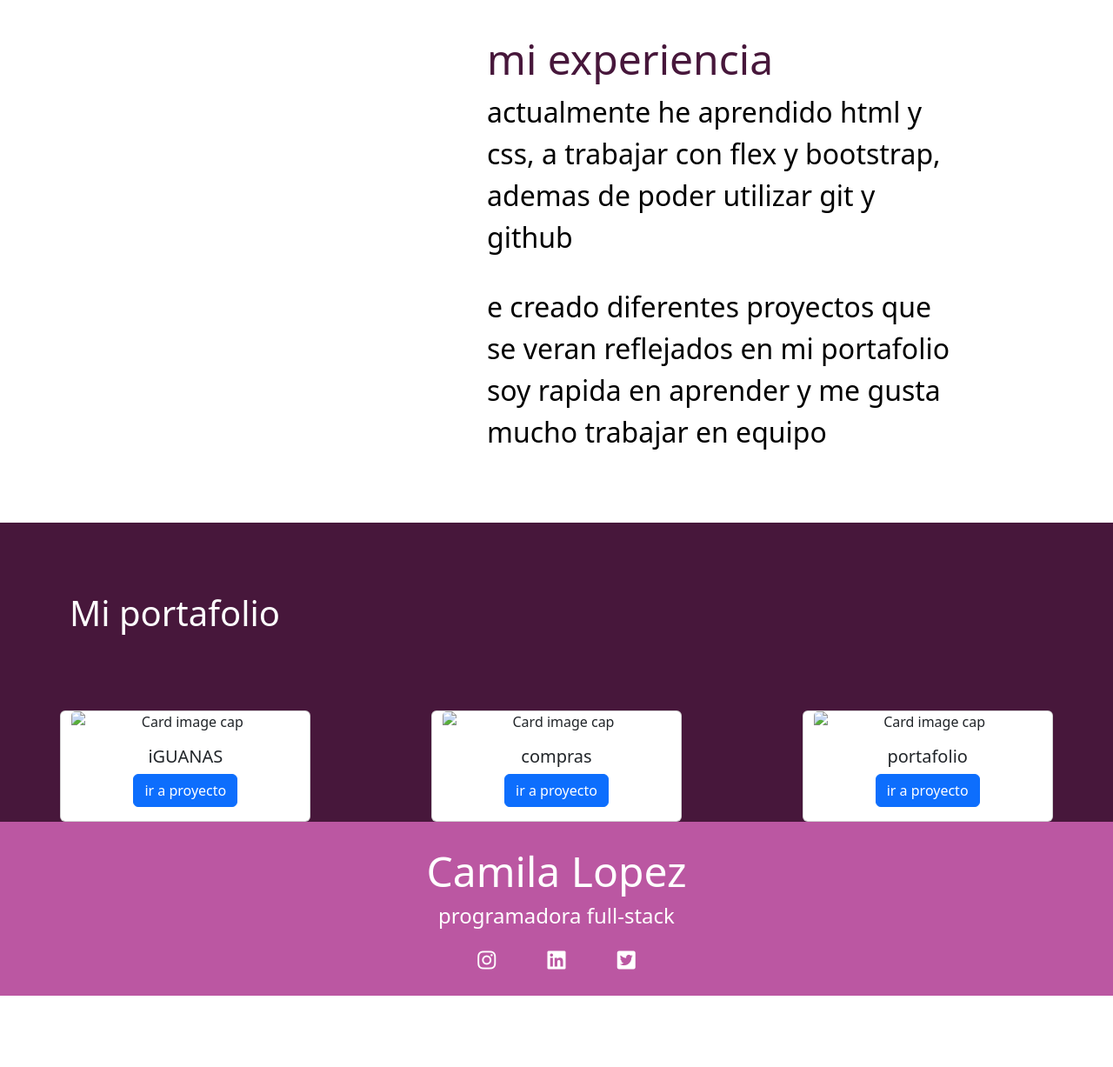
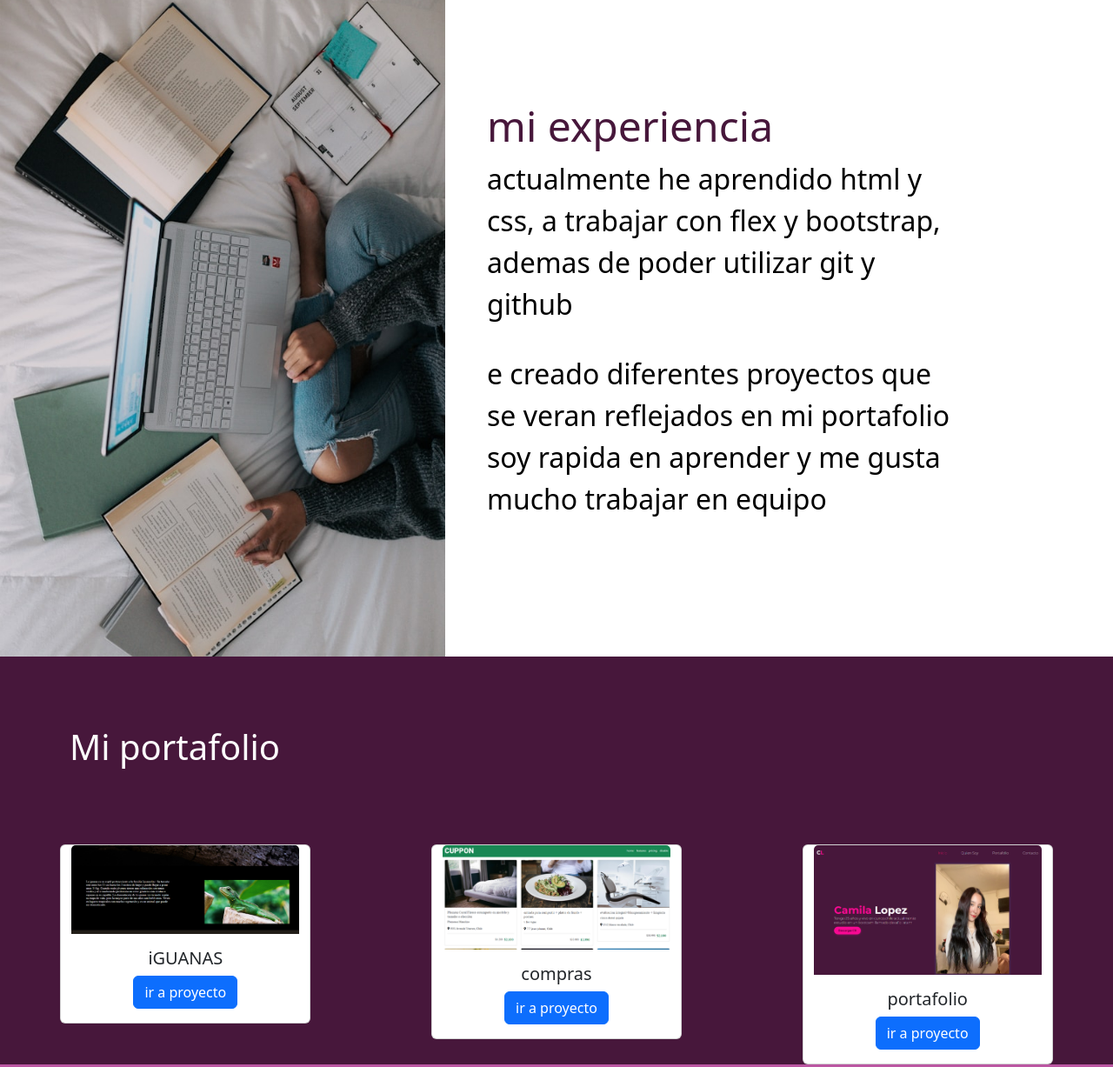
Before and after one commit to camilaLopez707/portafolio2, a plain HTML site: page index.html in a window 1280 px wide. Shown: the part 809-2036 px from the top of the page at 87% size. Before the commit the page ends 1954 px from the top, so only its background shows below. Drawn offline with nearby package versions, Linux system fonts and the light colour scheme; files that its build step writes are made by us from their sources.

Commit message:
cambios2

```diff
--- a/index.html
+++ b/index.html
@@ -3,7 +3,7 @@
 <head>
     <meta charset="UTF-8">
     <meta name="viewport" content="width=device-width, initial-scale=1.0">
-    <link rel="stylesheet" href="./css/style.css">
+    <link rel="stylesheet" href="./assent/css/style.css">
     <title>portafolio</title>
     <link rel="stylesheet" href="https://use.fontawesome.com/releases/v6.1.1/css/all.css">
     <link href="https://cdn.jsdelivr.net/npm/bootstrap@5.3.3/dist/css/bootstrap.min.css" rel="stylesheet" >
@@ -29,11 +29,11 @@
          <p>Tengo 25 años y vivo en curico,chile actualmente estudio en un bootcam llamado desafio latam</p>
          <a download href="#"><button class="download-cv">Descargar CV</button></a>
       </div>
-      <img src="./img/yop.JPG" alt="">
+      <img src="./assent/img/yop.JPG" alt="">
     </main>
   </div>
     <div class="about">
-      <img src="./img/11.jpg" alt="">
+      <img src="./assent/img/11.jpg" alt="">
       <div class="about-info">
         <h2>mi experiencia</h2>
         <div class="divider"></div>
@@ -52,21 +52,21 @@
      <div class="row">
 
         <div class="card" style="width: 18rem;">
-            <img class="card-img-top" src="./img/desafio3.png" alt="Card image cap">
+            <img class="card-img-top" src="./assent/img/desafio3.png" alt="Card image cap">
             <div class="card-body">
               <h5 class="card-title"> iGUANAS </h5>
               <a href="#" class="btn btn-primary">ir a proyecto</a>
             </div>
           </div>
           <div class="card" style="width: 18rem;">
-            <img class="card-img-top" src="./img/desafio4.png" alt="Card image cap">
+            <img class="card-img-top" src="./assent/img/desafio4.png" alt="Card image cap">
             <div class="card-body">
               <h5 class="card-title"> compras</h5>
               <a href="#" class="btn btn-primary">ir a proyecto</a>
             </div>
           </div>
           <div class="card" style="width: 18rem;">
-            <img class="card-img-top" src="./img/Imagen3.png" alt="Card image cap">
+            <img class="card-img-top" src="./assent/img/Imagen3.png" alt="Card image cap">
             <div class="card-body">
               <h5 class="card-title"> portafolio</h5>
               <a href="#" class="btn btn-primary">ir a proyecto</a>
```
